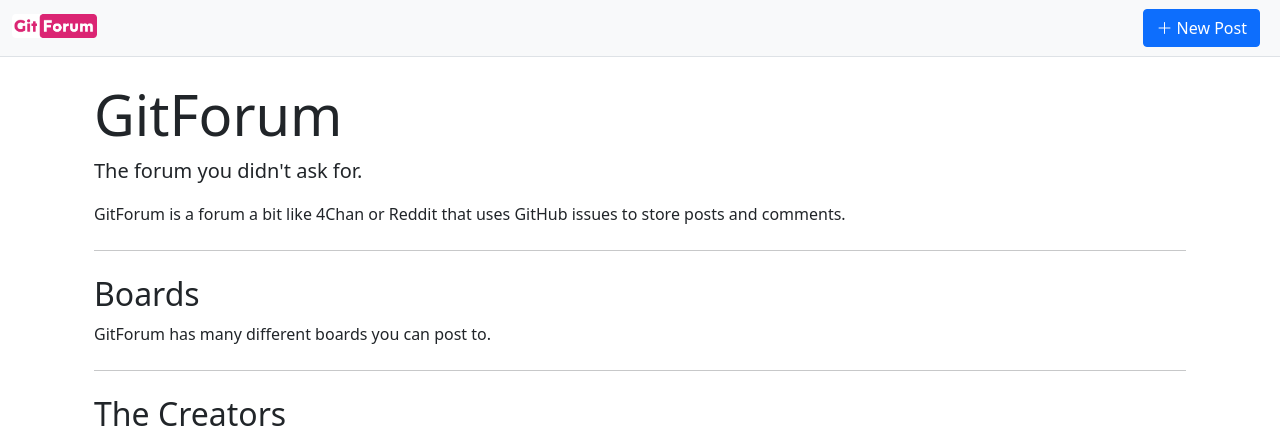
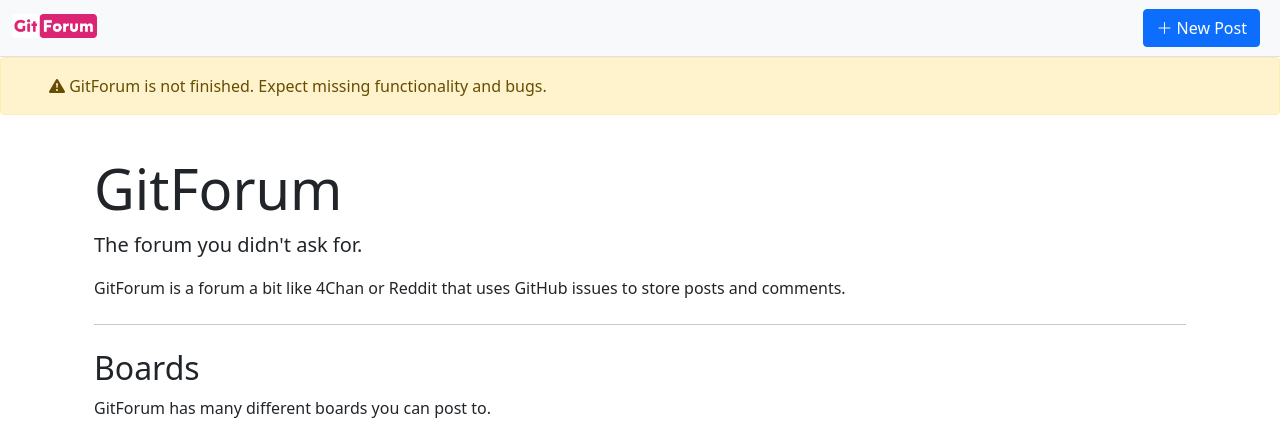
Before and after one commit to Aardvark-Industries/GitForum, a Jekyll site: the page built from index.html, in a window 1280 px wide, cut to the strip 0-442 px from the top of the page. Built offline with Jekyll 4.4.1, drawn with Linux system fonts in a browser that asks for light colours; nearby versions of some CDN libraries; comment, search, counter and statistics services are not loaded.

Commit message:
alert for the off chance someone finds this site

```diff
--- a/_layouts/default.html
+++ b/_layouts/default.html
@@ -5,6 +5,11 @@
 
     <body class="h-100 d-flex flex-column">
         {%- include navbar.html -%}
+
+        <div class="alert alert-warning ps-5 pe-5" role="alert">
+            <i class="bi bi-exclamation-triangle-fill"></i>
+            GitForum is not finished. Expect missing functionality and bugs.
+        </div>
 
         <main class="container p-4">
             {{ content }}
--- a/js/ui.js
+++ b/js/ui.js
@@ -42,7 +42,6 @@
     postCommentIndicator.className = "badge bg-secondary";
     postCommentIndicator.style = ""
     postCommentIndicator.innerText = post.comments.toString() + " ";
-    console.log(post);
 
     postCommentIcon = document.createElement("i");
     postCommentIcon.className = "bi bi-chat-left-text-fill";
```
